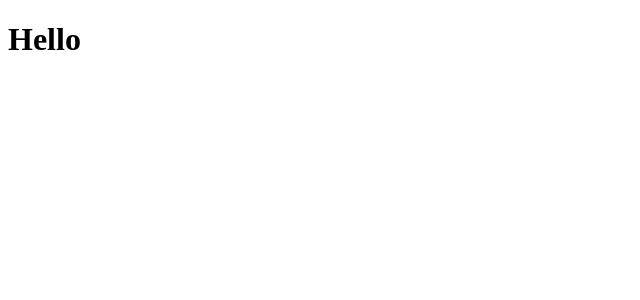
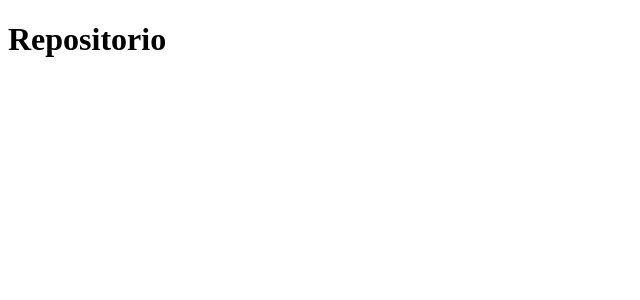
Before and after one commit to allonsmandy/github-api-react, a React (Create React App) app: page /repositorio in a window 1280 px wide. Shown: the top 300 px of the page, without its empty margins (0-640 px from the left). Built offline with nearby package versions, Linux system fonts and the light colour scheme.

Commit message:
routes and styled components

```diff
--- a/package.json
+++ b/package.json
@@ -5,7 +5,9 @@
   "dependencies": {
     "react": "^16.11.0",
     "react-dom": "^16.11.0",
-    "react-scripts": "3.2.0"
+    "react-router-dom": "^5.1.2",
+    "react-scripts": "3.2.0",
+    "styled-components": "^4.4.1"
   },
   "scripts": {
     "start": "react-scripts start",
--- a/src/App.js
+++ b/src/App.js
@@ -1,10 +1,10 @@
 import React from 'react'
+
+import Routes from './routes'
 
 function App() {
     return (
-        <div className="App">
-            <h1>Hello</h1>
-        </div>
+        <Routes />
     )
 }
 
--- /dev/null
+++ b/src/pages/Main/index.js
@@ -0,0 +1,7 @@
+import React from 'react'
+
+import { Title } from './styles'
+
+export default function Main() {
+    return <Title error>Main</Title>
+}
--- /dev/null
+++ b/src/pages/Main/styles.js
@@ -0,0 +1,7 @@
+import styled from 'styled-components'
+
+export const Title = styled.h1`
+    font-size: 24px;
+    color: ${props => (props.error ? 'red' : '#715')};
+    font-family: Arial, Helvetica, sans-serif;
+`
--- /dev/null
+++ b/src/pages/Repository/index.js
@@ -0,0 +1,5 @@
+import React from 'react'
+
+export default function Main() {
+    return <h1>Repositorio</h1>
+}
--- /dev/null
+++ b/src/routes.js
@@ -0,0 +1,16 @@
+import React from 'react'
+import { BrowserRouter, Switch, Route } from 'react-router-dom'
+
+import Main from './pages/Main'
+import Repository from './pages/Repository'
+
+export default function Routes() {
+    return (
+        <BrowserRouter>
+            <Switch>
+                <Route path="/" exact component={Main} />
+                <Route path="/repositorio" component={Repository} />
+            </Switch>
+        </BrowserRouter>
+    )
+}
```
Also changed, not shown: 1 other file (tests, documents, lock files or other folders).
